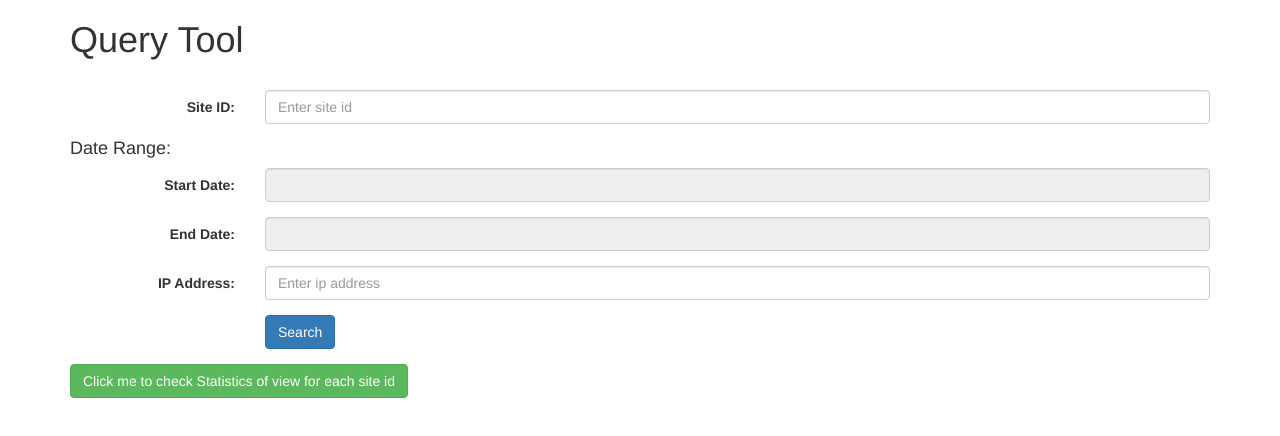
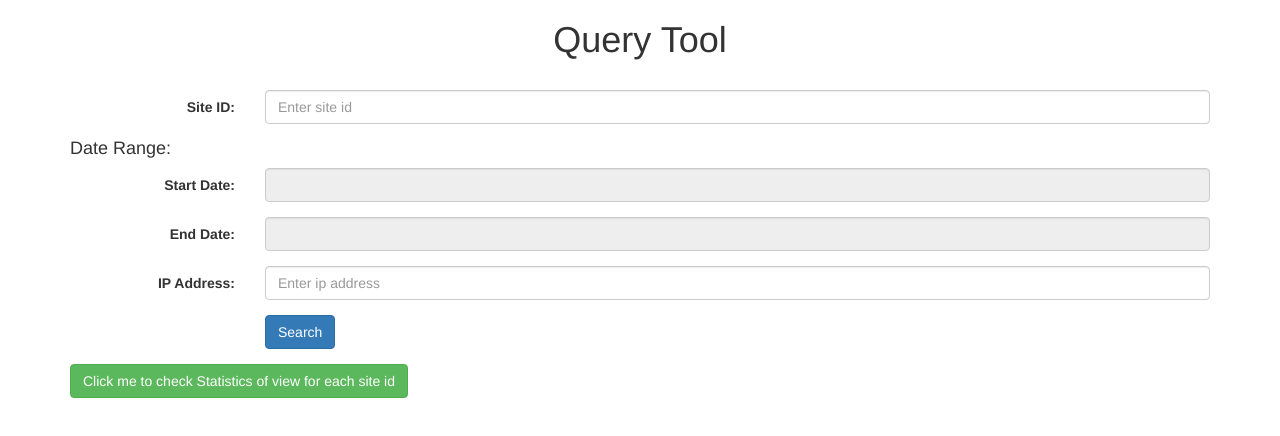
Before and after one commit to rahulrawat1210/webTracker, a website: page tool/public/query.html in a window 1280 px wide. Drawn offline with nearby package versions, Linux system fonts and the light colour scheme.

Commit message:
query tool finalised.

```diff
--- a/tool/public/query.html
+++ b/tool/public/query.html
@@ -21,7 +21,7 @@
 <body>
     <div class="container">
         <form class="form-horizontal" id="sform">
-            <h1>Query Tool</h1><br>
+            <h1><center>Query Tool</center></h1><br>
             <div class="form-group">
               <label class="control-label col-sm-2" for="siteid">Site ID:</label>
               <div class="col-sm-10">
```
Also changed, not shown: 1 other file.
